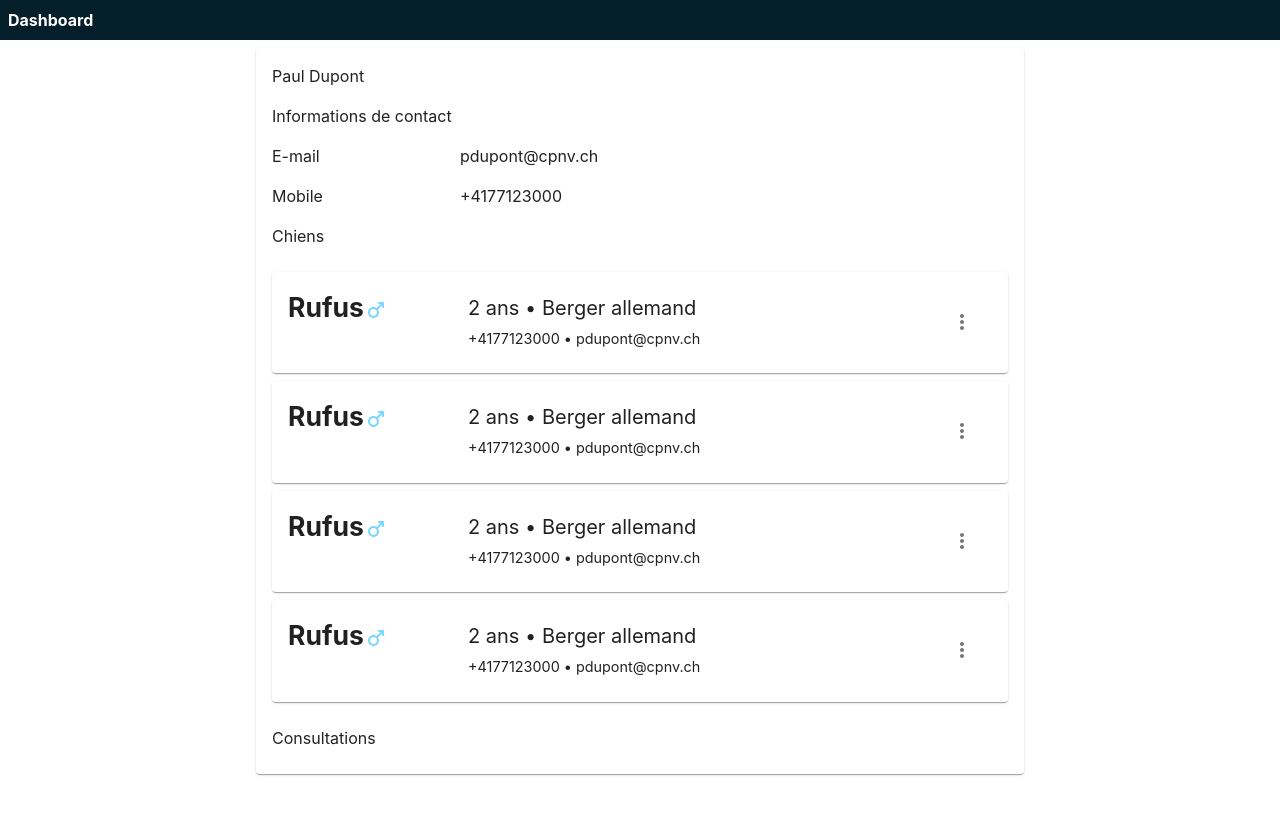
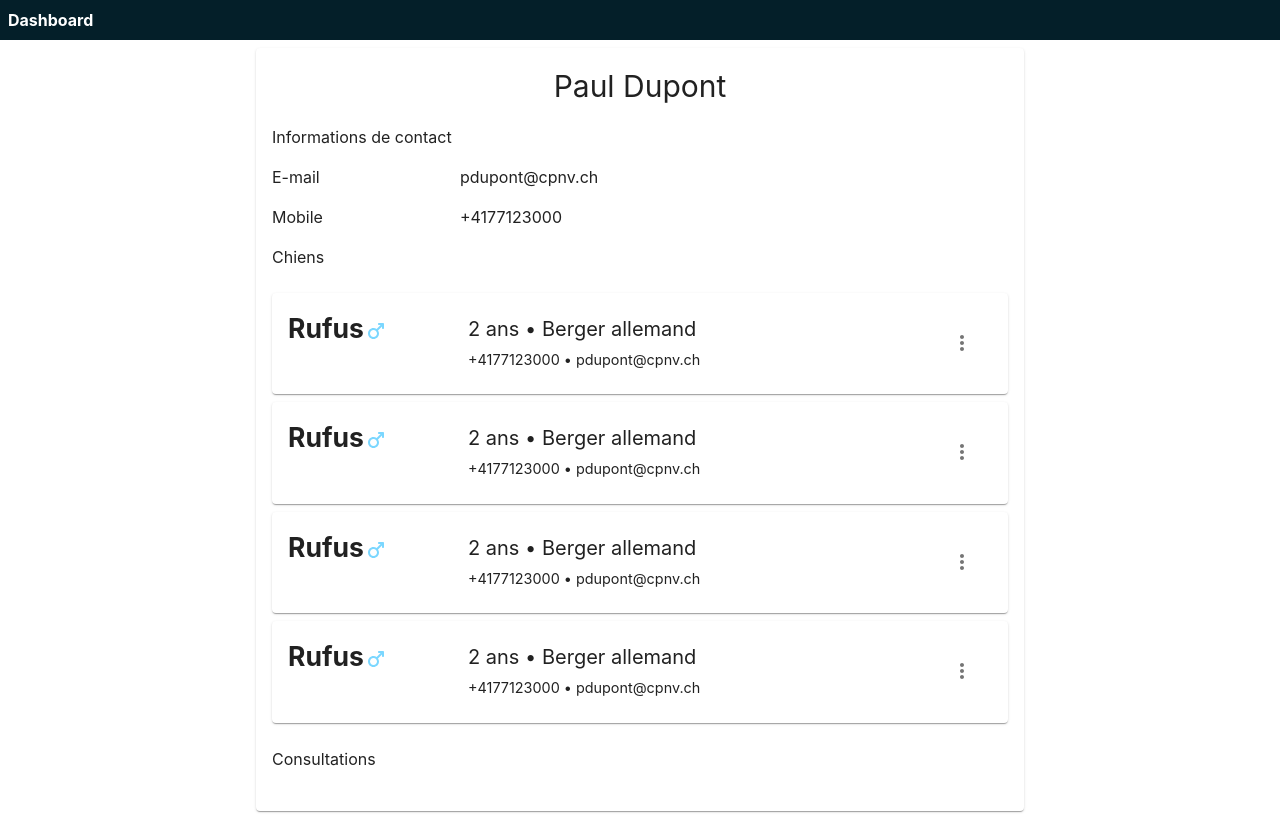
Before and after one commit to CPNV-ES/PRW3_What-The-Dog, a Next.js app: page /clients/123 in a window 1280 px wide. Built offline with nearby package versions, Linux system fonts and the light colour scheme.

Commit message:
Style client name

```diff
--- a/src/pages/clients/[id].tsx
+++ b/src/pages/clients/[id].tsx
@@ -58,7 +58,7 @@ const ClientView = () => {
       <Card sx={{ maxWidth: 768, mx: "auto", marginY: 1 }}>
         <CardContent sx={{ paddingX: 2 }}>
           <Grid container spacing={2}>
-            <Grid item xs={12} style={{ display: 'flex' }}>
+            <Grid item xs={12} style={{ display: 'flex', alignItems: 'center', justifyContent: 'center', fontSize: 30 }}>
               {client.firstname} {client.lastname}
             </Grid>
             <Grid item xs={12}>
@@ -87,6 +87,9 @@ const ClientView = () => {
             <Grid item xs={12}>
               Consultations
             </Grid>
+            <Grid item xs={12}>
+              {/* Add consultations when model is created */}
+            </Grid>
           </Grid>
         </CardContent>
       </Card>
```
